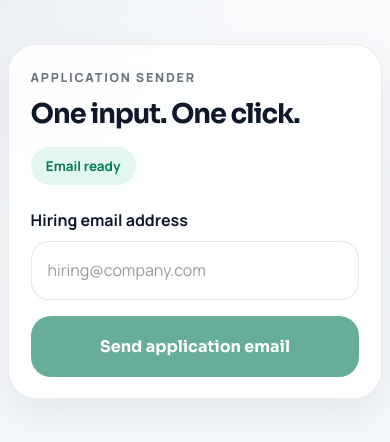
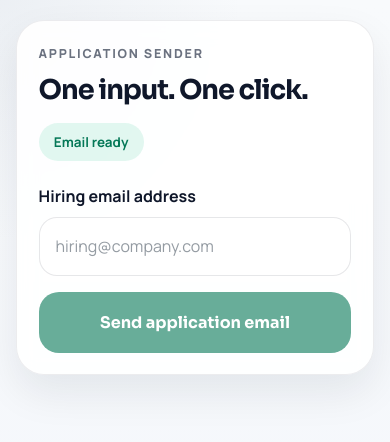
Before and after one commit to chhatrapati295/apply_direct, a React (Vite) app: page / in a window 390 px wide. Shown: the top 442 px of the page. Built offline with nearby package versions, Linux system fonts and the light colour scheme; no server answers.

Commit message:
fix: remove email configuration requirement from submission logic and add responsive padding to app shell

```diff
--- a/src/App.css
+++ b/src/App.css
@@ -4,6 +4,12 @@
   padding: clamp(2rem, 5vw, 4rem) 0;
   max-width: 760px;
   margin: 0 auto;
+}
+
+@media (max-width: 820px) {
+  .app-shell {
+    padding: 0.5rem;
+  }
 }
 
 .hero-block,
--- a/src/App.tsx
+++ b/src/App.tsx
@@ -29,7 +29,6 @@ function App() {
   }, [toast])
 
   const canSubmit =
-    hasRequiredEmailJsConfig &&
     !isSubmitting &&
     recipientEmail.trim().length > 0
 
```
